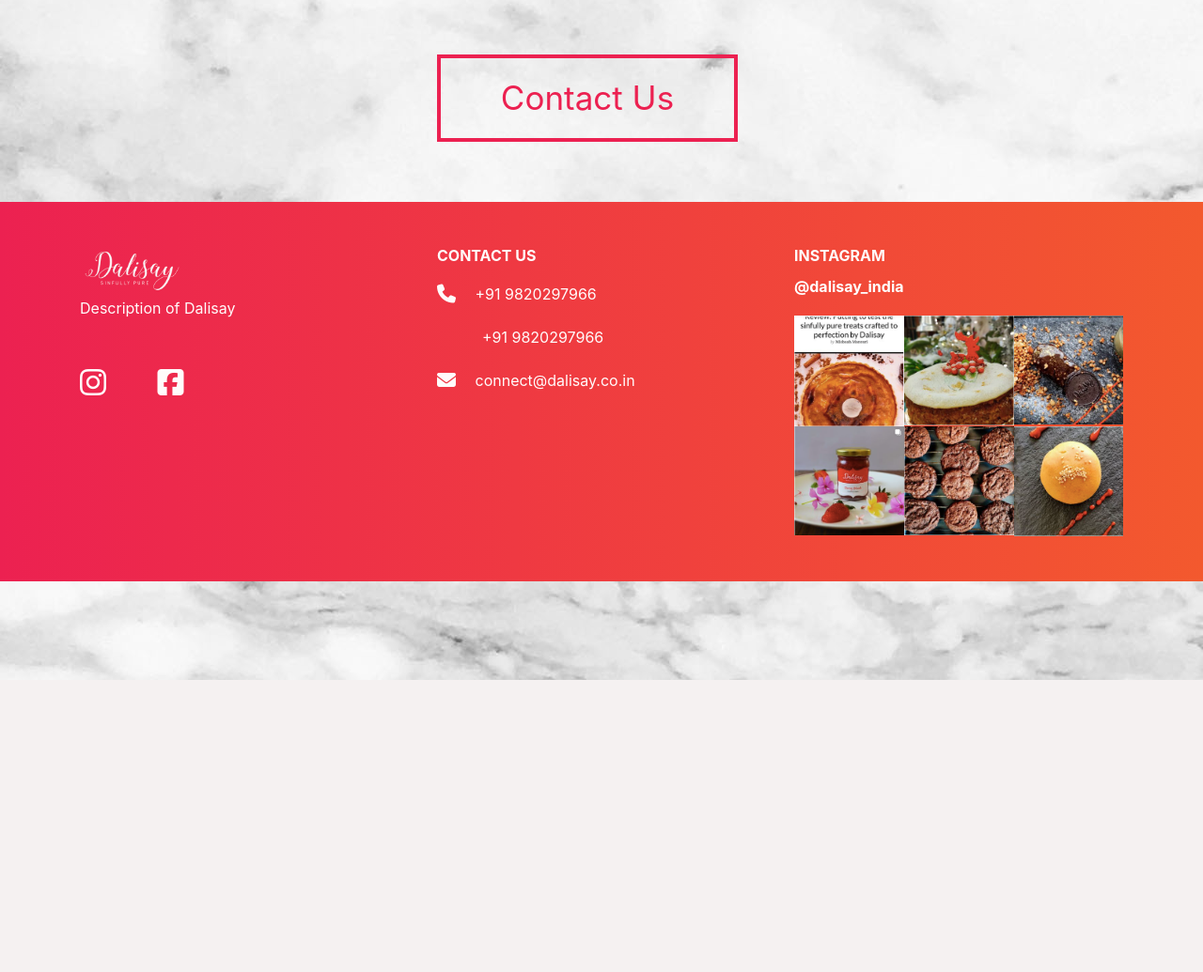
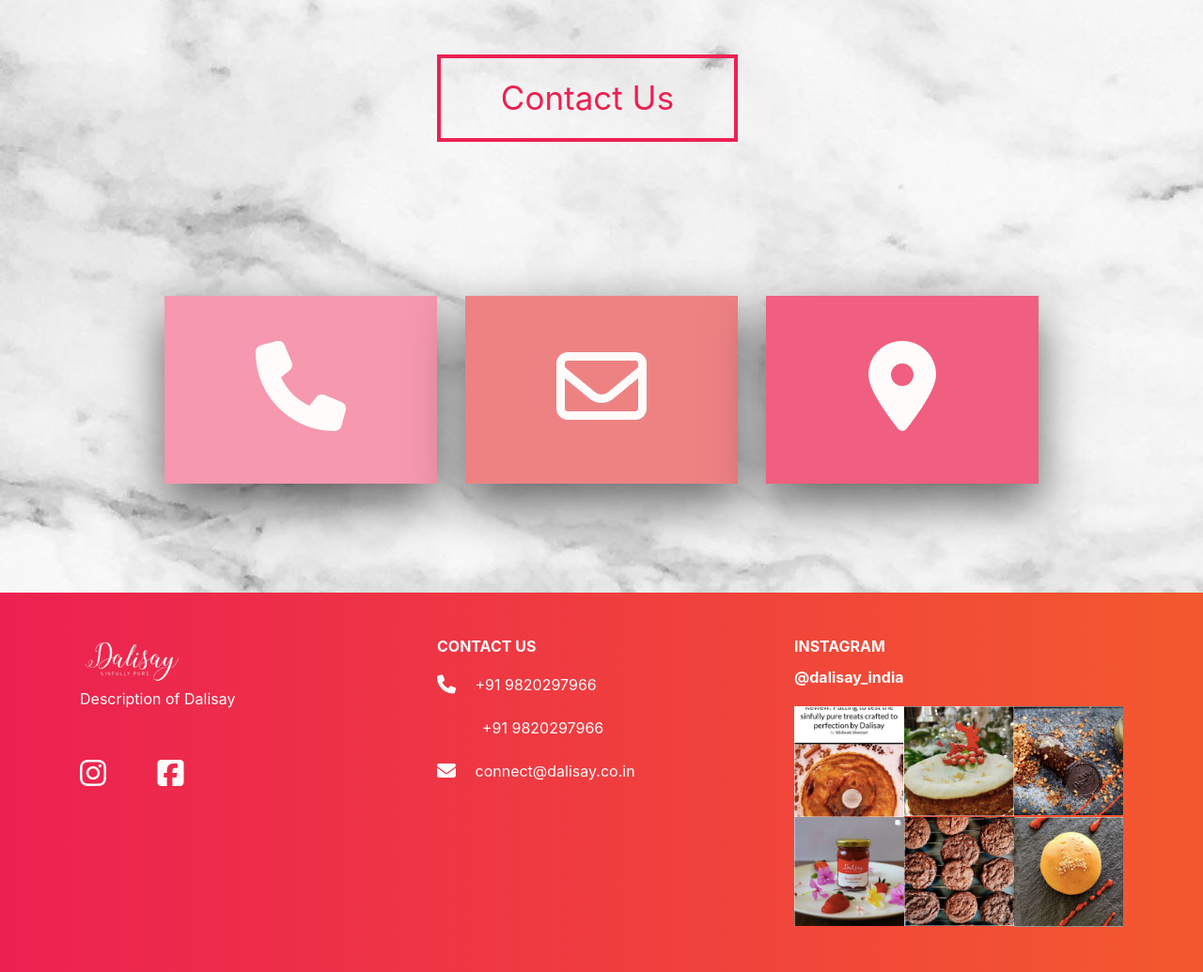
Before and after one commit to Maahir-Shah/dalisay, a Django app: page /contact/ in a window 1280 px wide. Shown: the part 76-1111 px from the top of the page at 94% size. Before the commit the page ends 800 px from the top, so only its background shows below. Run offline with Django 3.2, Linux system fonts and the light colour scheme; some libraries are stand-ins or nearby versions.

Commit message:
Contact Us page - added contact details with hover

```diff
--- a/templates/base.html
+++ b/templates/base.html
@@ -240,6 +240,41 @@
       box-shadow: 0px 3px 11px 0px rgba(0,0,0,0.04);
     }
 
+    .contact_card_each {
+      height: 200px;
+    }
+
+    .contact_card_each.top_card {
+      box-shadow: 0 20px 50px rgba(0,0,0,0.6);
+      position: relative;
+      transform: translateY(100px);
+      z-index: 2;
+    }
+
+    .contact_card_each.bottom_card {
+      opacity: 0;
+      position: relative;
+      transform: translateY(-100px);
+    }
+
+    .contact_card:hover {
+      transform: scale(1.01);
+      transition-duration: 500ms;
+    }
+
+    .contact_card:hover .contact_card_each.top_card {
+      box-shadow: 0 0px 30px rgba(0,0,0,0.6);
+      transform: translateY(0px);
+      transition-duration: 500ms;
+    }
+
+    .contact_card:hover .contact_card_each.bottom_card {
+      box-shadow: 0 5px 20px rgba(0,0,0,0.3);
+      opacity: 1;
+      transform: translateY(0px);
+      transition-duration: 500ms;
+    }
+
     /* Adding specific changes to be made to the pages for medium and larger devices */
     @media (min-width: 768px) {
       #homepage_card:hover {
@@ -294,6 +329,10 @@
 
       .shopping_cart_layout {
         margin-top: 18%;
+      }
+
+      .contact_address_text {
+        font-size: 13px;
       }
     }
 
--- a/templates/contact.html
+++ b/templates/contact.html
@@ -9,8 +9,8 @@
 
 <div style="position: relative;">
     <div class="row w-100 justify-content-center mb-5 mt-5">
-        <div class="col-3 text-center align-middle mb-3 mt-3" style="border:4px solid #ec2151">
-            <div class="mt-3 mb-3" style="font-size:35px; color: #ec2151">
+        <div class="col-8 col-sm-6 col-lg-5 col-xl-3 align-middle mb-3 mt-3" style="border:4px solid #ec2151">
+            <div class="mt-3 mb-3 text-center" style="font-size:35px; color: #ec2151">
                 Contact Us
             </div>
         </div>
@@ -18,5 +18,86 @@
     <!-- <img src="{% static 'images/Contact us bg.jpg'%}" class="w-100 img-fluid" alt="" style="z-index: 1" !-->
 </div>
 
+<div class="container-fluid">
+    <div class="row justify-content-center mt-sm-3 mb-sm-3">
+        <div class="contact_card col-10 col-sm-6 col-md-5 col-lg-4 col-xl-3 mb-n4 mb-sm-0">
+            <div class="contact_card_each top_card" style="background-color: #f698ae;">
+                <div class="h-100 w-100 text-center">
+                    <i class="fas fa-phone fa-6x mt-5" style="color: #fffbfb;"></i>
+                </div>
+            </div>
+            <div class="contact_card_each bottom_card text-center" style="background-color: #fffbfb;">
+                <div class="w-100 h-100">
+                    <br>
+                    <div class="container mt-3">
+                        <h4 class="mb-2"><strong>Telephone</strong></h4>
+                        <div class="row justify-content-center">
+                            <div class="col-12">
+                                <span class="d-inline-flex mt-2 mb-2">
+                                    <i class="fas fa-phone-alt mr-3 fa-2x"></i>
+                                    <h6 class="mt-2"> +91 9820297966</h6>
+                                </span>
+                                <span class="d-inline-flex mt-2 mb-2">
+                                    <i class="fas fa-phone-alt mr-3 fa-2x"></i>
+                                    <h6 class="mt-2"> +91 9820297966</h6>
+                                </span>
+                            </div>
+                        </div>
+                    </div>
 
+                </div>
+            </div>
+        </div>
+        <div class="contact_card col-10 col-sm-6 col-md-5 col-lg-4 col-xl-3 mt-n5 mb-n4 mb-sm-0 mt-sm-0">
+            <div class="contact_card_each top_card" style="background-color: #ee8283;">
+                <div class="h-100 w-100 text-center">
+                    <i class="far fa-envelope fa-6x mt-5" style="color: #fffbfb;"></i>
+                </div>
+            </div>
+            <div class="contact_card_each bottom_card text-center" style="background-color: #fffbfb;">
+                <div class="w-100 h-100">
+                    <br>
+                    <div class="container mt-3">
+                        <h4 class="mb-4"><strong>Email</strong></h4>
+                        <div class="row justify-content-center">
+                            <div class="col-12">
+                                <span class="d-sm-inline-flex mt-3 mb-4 text-center">
+                                    <i class="fas fa-envelope-square mr-3 fa-3x"></i>
+                                    <h6 class="mt-3"> connect@dalisay.co.in</h6>
+                                </span>
+                            </div>
+                        </div>
+                    </div>
+                </div>
+            </div>
+        </div>
+        <div class="contact_card col-10 col-sm-7 col-md-6 col-lg-4 col-xl-3 mt-n5 mt-sm-0 mb-4 mb-sm-0">
+            <div class="contact_card_each top_card" style="background-color: #f05f7f;">
+                <div class="h-100 w-100 text-center">
+                    <i class="fas fa-map-marker-alt fa-6x mt-5" style="color: #fffbfb;"></i>
+                </div>
+            </div>
+            <div class="contact_card_each bottom_card text-center" style="background-color: #fffbfb;">
+                <div class="w-100 h-100">
+                    <br>
+                    <div class="container mt-1">
+                        <h4 class="mb-2"><strong>Location</strong></h4>
+                        <div class="row justify-content-center">
+                            <div class="col-12">
+                                <span class="d-inline-flex mt-2 mb-2" style="background-color: red;">
+                                    <i class="fas fa-map-marker mr-3 fa-2x"></i>
+                                    <h6 class="contact_address_text text-left"> Paras, 15 Little Gibbs Road, Malabar Hill, Mumbai</h6>
+                                </span>
+                                <span class="d-flex mt-2 mb-3">
+                                    <i class="fas fa-map-marker mr-3 fa-2x"></i>
+                                    <h6 class="contact_address_text text-left"> Paras, 15 Little Gibbs Road, Malabar Hill, Mumbai</h6>
+                                </span>
+                            </div>
+                        </div>
+                    </div>
+                </div>
+            </div>
+        </div>
+    </div>
+</div>
 {% endblock %}
```
